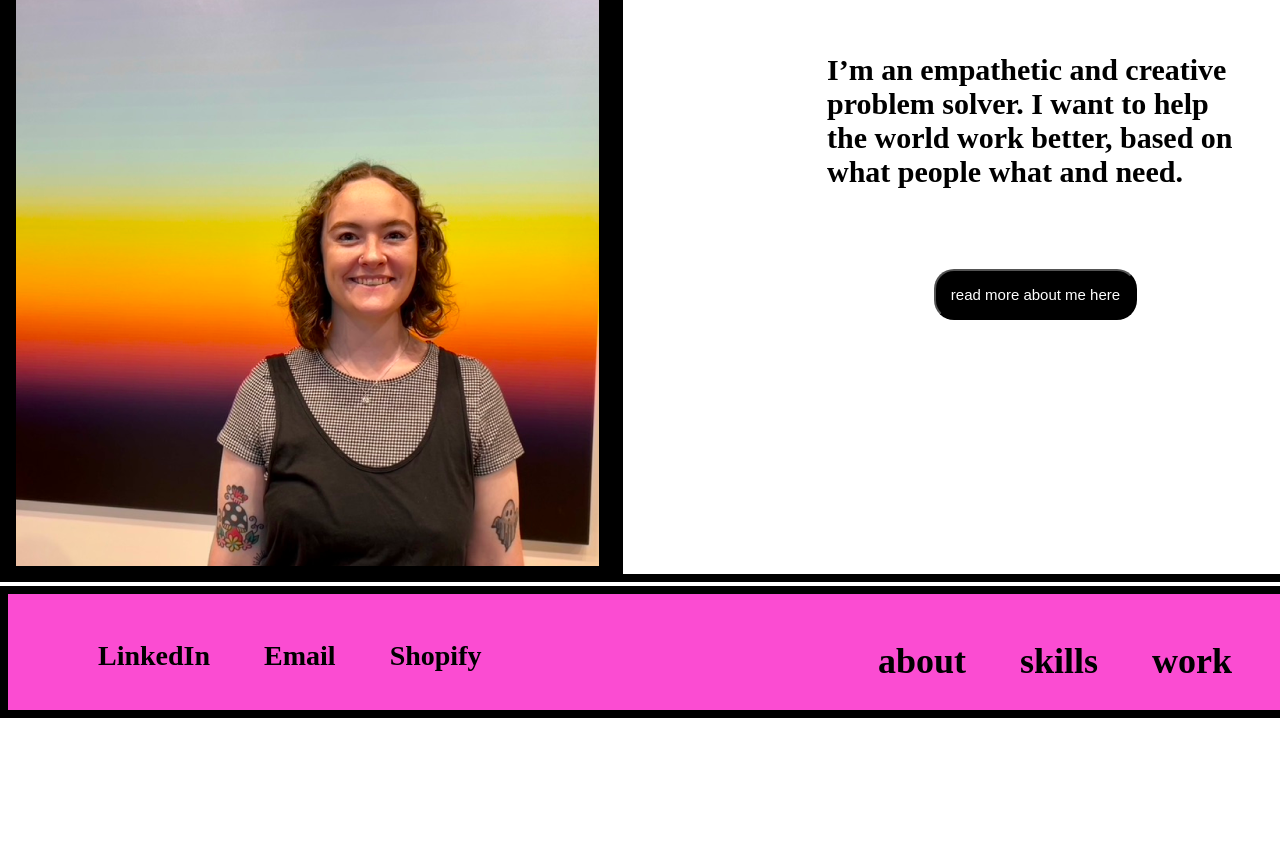
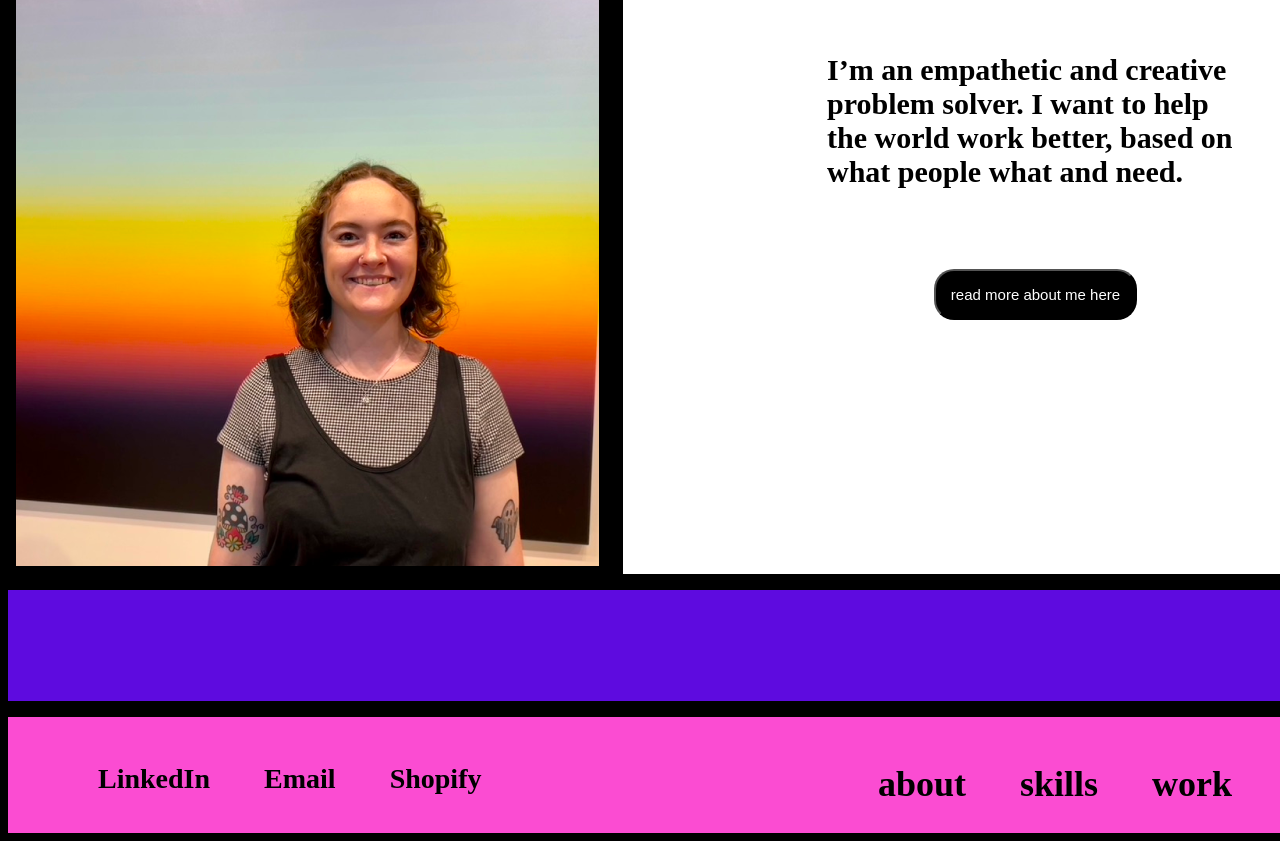
Before and after one commit to bmurphs531/UX_UI_HW_18, a plain HTML site: page index.html in a window 1280 px wide. Shown: the part 409-1260 px from the top of the page. Before the commit the page ends 1137 px from the top, so only its background shows below. Drawn offline with Linux system fonts and the light colour scheme; files whose address does not match are found by name; a web font is replaced by a local one.

Commit message:
added purple box to homepage
edited html and css

```diff
--- a/css/style.css
+++ b/css/style.css
@@ -109,15 +109,14 @@ button {
   font-size: 15px;
   border-radius: 20px;
 }
-/*
+
 .purpleBox {
+  margin-top: -4px;
   width: 1440px;
   height: 111px;
-  flex-shrink: 0;
   border: 8px solid black;
-  opacity: 0.8;
   background-color: #5e0bdf;
-} */
+}
 
 footer {
   display: inline-block;
--- a/index.html
+++ b/index.html
@@ -44,8 +44,8 @@
           <button>read more about me here</button>
         </div>
       </div>
+      <div class="purpleBox"></div>
     </section>
-    <!-- <div class="purpleBox"></div> -->
     <footer>
       <div class="socialMedia">
         <ul>
```
